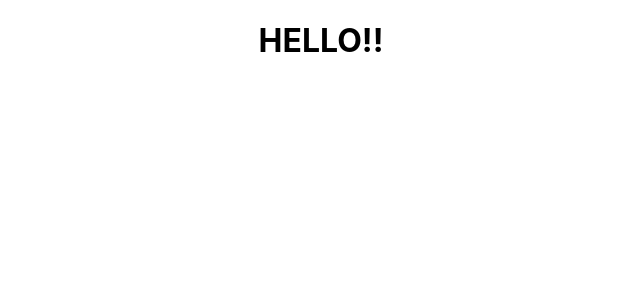
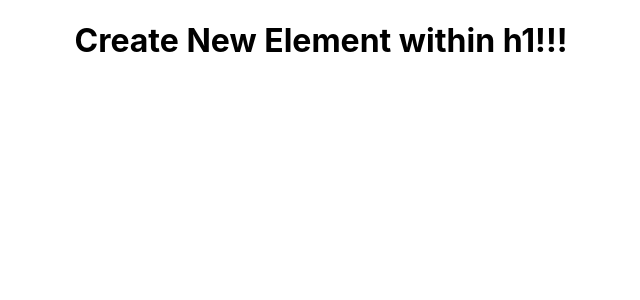
Before and after one commit to sandeepsodhi/reactproj, a React (Create React App) app: page / in a window 1280 px wide. Shown: the top 300 px of the page, without its empty margins (319-959 px from the left). Built offline with nearby package versions, Linux system fonts and the light colour scheme.

Commit message:
Compiled Code form

```diff
--- a/src/App.js
+++ b/src/App.js
@@ -1,11 +1,13 @@
 import './App.css';
+import React from 'react'
 
 function App() {
-  return (
-    <div className="App">
-      <h1>HELLO!! </h1>
-    </div>
-  );
+  // return (
+  //   <div className="App">
+  //     <h1>HELLO!! </h1>
+  //   </div>
+  // );
+  return React.createElement("div","",React.createElement("h1",{className:'App'},"Create New Element within h1!!!"));
 }
 
 export default App;
```
Also changed, not shown: 1 other file (tests, documents, lock files or other folders).
